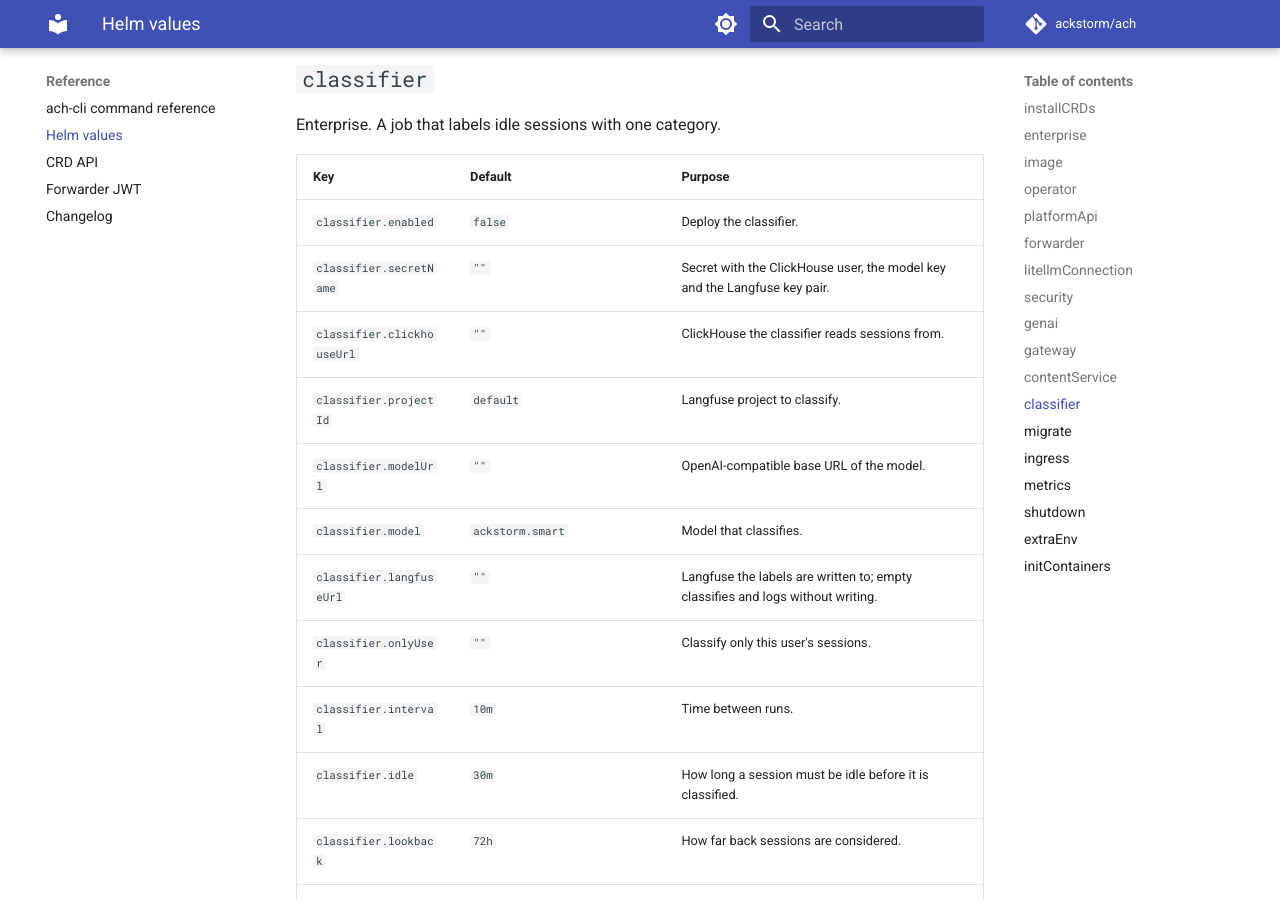
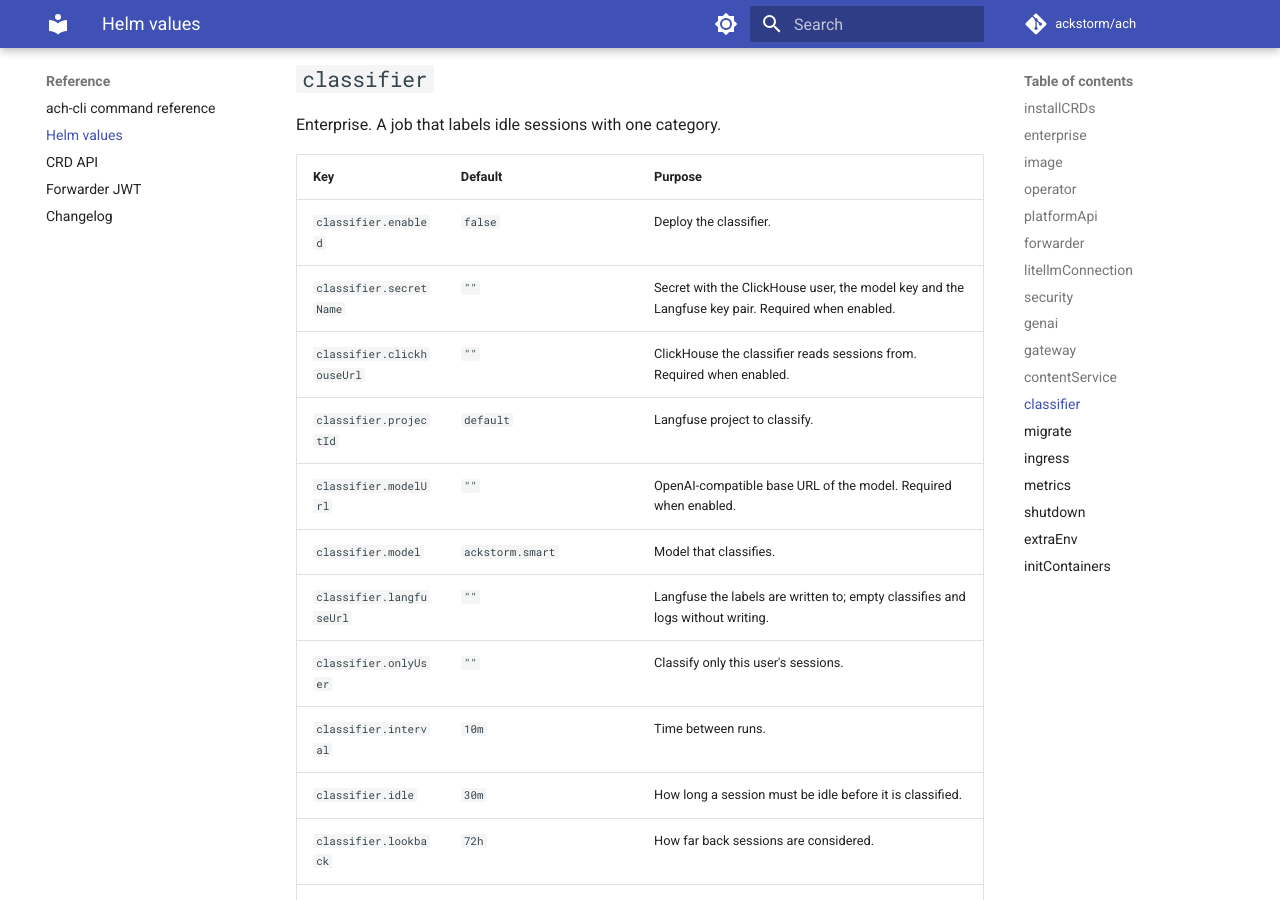
Before and after one commit to ackstorm/ach, an MkDocs documentation site: the page built from docs/reference/helm-values.md, in a window 1280 px wide and 900 px high, scrolled down 6822 px. Built offline with MkDocs 1.6.1 and Material for MkDocs 9.7.7, drawn with Linux system fonts in a browser that asks for light colours; comment, search, counter and statistics services are not loaded; some of the changed text lies outside the part shown.

Commit message:
docs: correct reference claims the review found wrong
ach-cli admin --help named ACH_ADMIN_ALLOWLIST, which nothing reads; it names the platformApi.admins values. The Helm page no longer claims the gateway reads the database URL or serves metrics, or that the classifier takes extraEnv and initContainers, and marks the values the chart requires. The JWT page keeps the revocation and team-id facts from the trust-path page.

```diff
--- a/docs/reference/helm-values.md
+++ b/docs/reference/helm-values.md
@@ -70,8 +71,8 @@
 | `platformApi.console.theme` | `""` | Default console skin: `dark`, `light`, `pastel` or `red`; empty follows the browser. |
 | `platformApi.console.apps` | `[]` | Tiles of the console's Apps page: `name` and `url` required; `group`, `subtitle`, `icon`, `teams`, `admin` optional. Empty hides the page. |
 | `platformApi.observability.clickhouseUrl` | `""` | Enterprise. ClickHouse the observability routes read; empty leaves them answering 503. |
-| `platformApi.observability.secretName` | `""` | Enterprise. Secret with `ACH_OBSERVABILITY_CLICKHOUSE_USER` and `ACH_OBSERVABILITY_CLICKHOUSE_PASSWORD` of a read-only user. |
-| `platformApi.observability.projectIds` | `[]` | Enterprise. Langfuse projects the routes may read. |
+| `platformApi.observability.secretName` | `""` | Enterprise. Secret with `ACH_OBSERVABILITY_CLICKHOUSE_USER` and `ACH_OBSERVABILITY_CLICKHOUSE_PASSWORD` of a read-only user. Required with `clickhouseUrl`. |
+| `platformApi.observability.projectIds` | `[]` | Enterprise. Langfuse projects the routes may read. Required with `clickhouseUrl`. |
 | `platformApi.observability.thanosUrl` | `""` | Enterprise. Prometheus query API for the gateway metrics. |
 
 ## `forwarder`
@@ -158,10 +159,10 @@
 | Key | Default | Purpose |
 |---|---|---|
 | `classifier.enabled` | `false` | Deploy the classifier. |
-| `classifier.secretName` | `""` | Secret with the ClickHouse user, the model key and the Langfuse key pair. |
-| `classifier.clickhouseUrl` | `""` | ClickHouse the classifier reads sessions from. |
+| `classifier.secretName` | `""` | Secret with the ClickHouse user, the model key and the Langfuse key pair. Required when enabled. |
+| `classifier.clickhouseUrl` | `""` | ClickHouse the classifier reads sessions from. Required when enabled. |
 | `classifier.projectId` | `default` | Langfuse project to classify. |
-| `classifier.modelUrl` | `""` | OpenAI-compatible base URL of the model. |
+| `classifier.modelUrl` | `""` | OpenAI-compatible base URL of the model. Required when enabled. |
 | `classifier.model` | `ackstorm.smart` | Model that classifies. |
 | `classifier.langfuseUrl` | `""` | Langfuse the labels are written to; empty classifies and logs without writing. |
 | `classifier.onlyUser` | `""` | Classify only this user's sessions. |
```
Also changed, not shown: other parts of docs/reference/helm-values.md (+10 -8 lines), CHANGELOG.md (+5 -0 lines), docs/explanation/trust-path.md (+1 -1 lines), docs/reference/cli.md (+4 -4 lines), docs/reference/jwt.md (+4 -3 lines), references/litellm-permission-model.md (+1 -1 lines), references/services/forwarder.md (+1 -1 lines), 1 other file.
